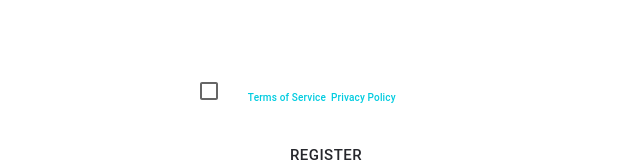
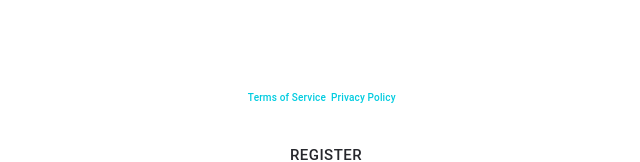
Before and after one commit to cristianRiosA/kloutid_onboarding, a Next.js app: page /account in a window 1280 px wide. Both pictures are taken after a click on the link "Sign Up". Shown: the part 563-725 px from the top of the page, without its empty margins (314-954 px from the left). Built offline with nearby package versions, Linux system fonts and the light colour scheme.

Commit message:
fix styles checkbox color

```diff
--- a/src/components/SignUp/SignUp.module.scss
+++ b/src/components/SignUp/SignUp.module.scss
@@ -86,7 +86,7 @@
 }
 
 .checkbox {
-  color: #fff;
+  color: #fff !important;
 }
 
 .formControlLabel {
@@ -94,7 +94,7 @@
   padding-bottom: 24px;
 
   [class*="Mui-checked"] {
-    color: #00cce0;
+    color: #00cce0 !important;
   }
 
   [class*="MuiTypography-root"] {
```
